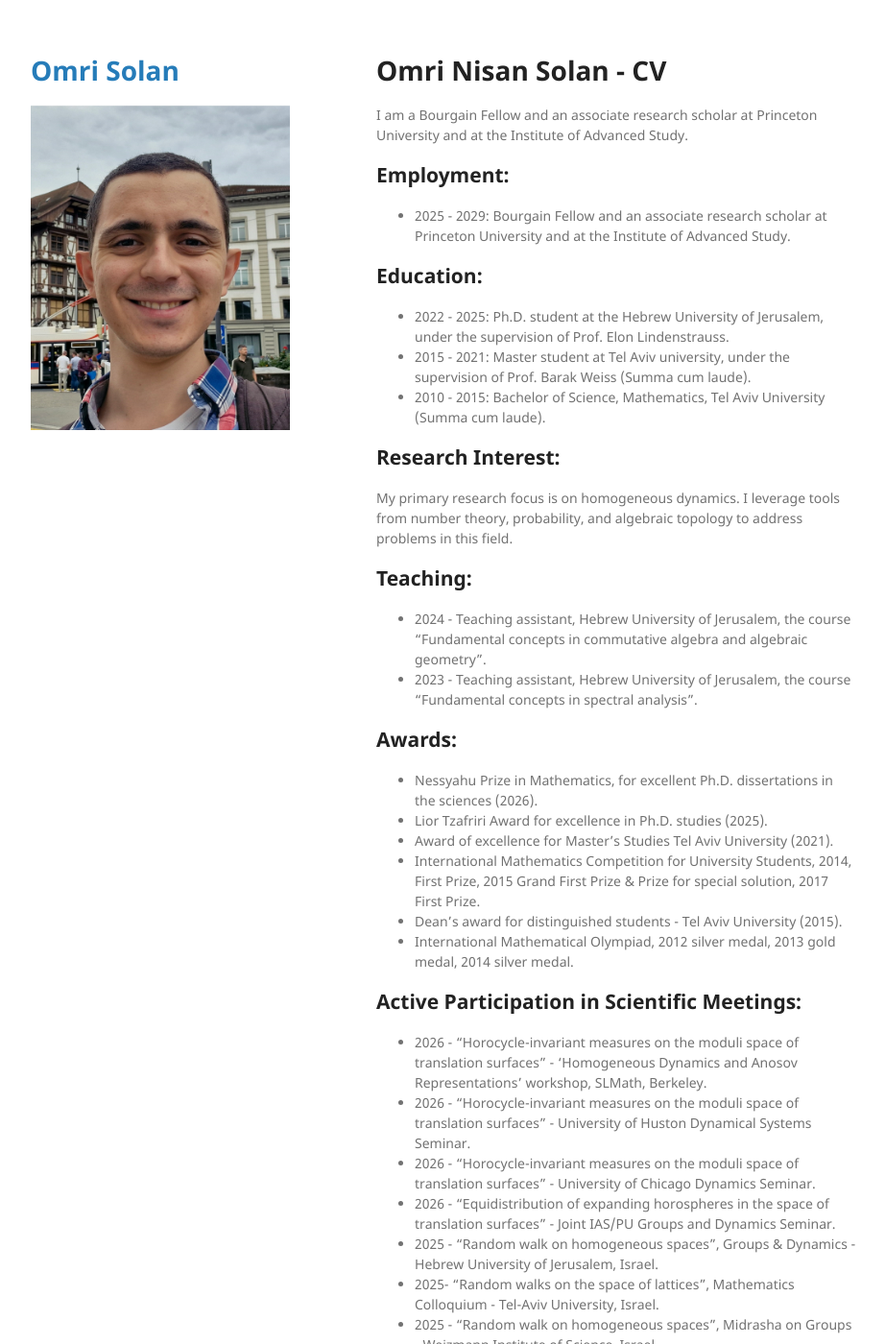
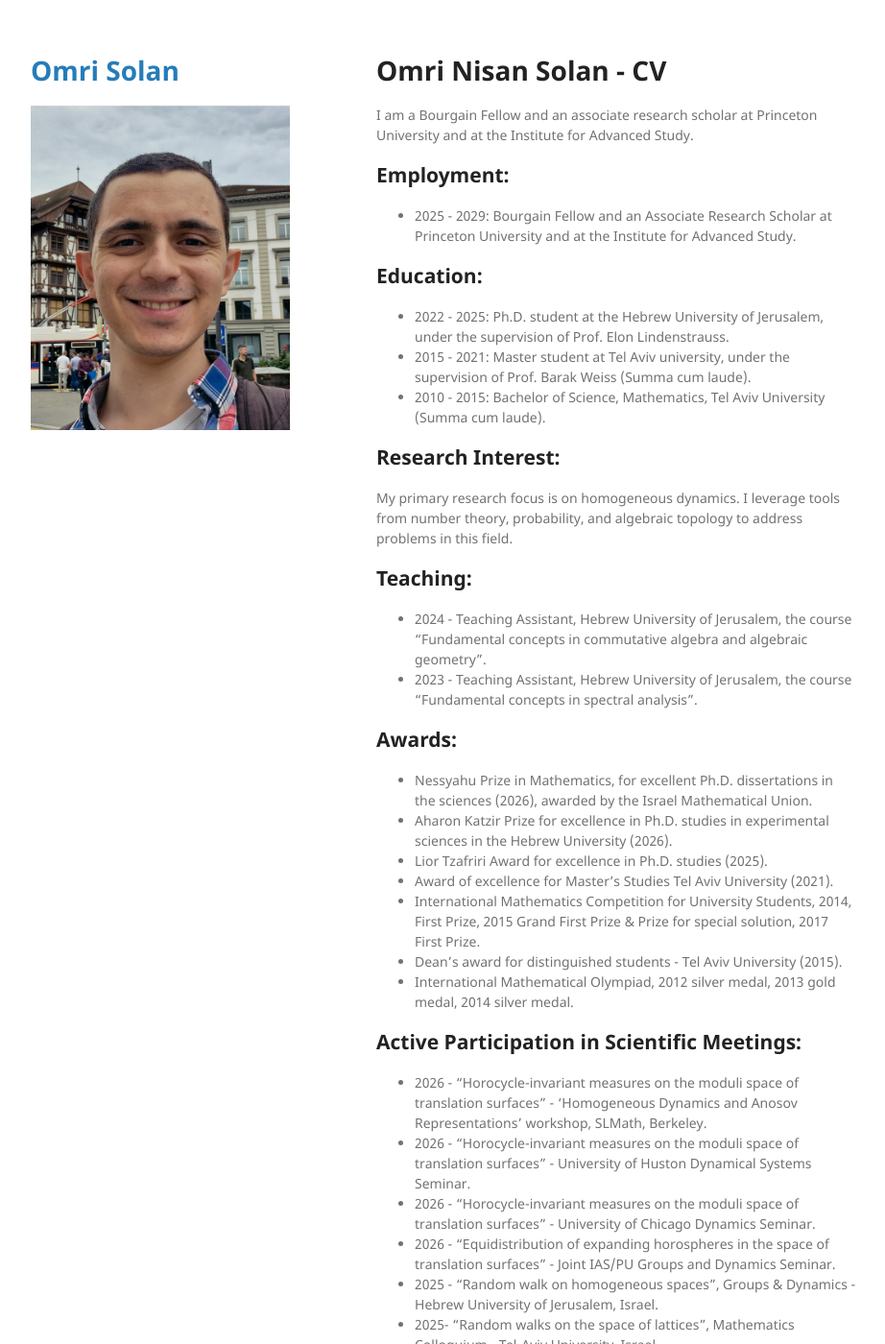
Before and after one commit to omriso/omriso.github.io, a Jekyll site: the page built from CV.md, in a window 1280 px wide and 1400 px high. Shown: the whole window at 96% size, without its empty margins (178-1100 px from the left). Built offline with Jekyll 4.4.1, drawn with Linux system fonts in a browser that asks for light colours.

Commit message:
Fixed some mistakes

```diff
--- a/CV.md
+++ b/CV.md
@@ -6,13 +6,13 @@ layout: default
 
 # **Omri Nisan Solan \- CV**
 
-I am a Bourgain Fellow and an associate research scholar at Princeton University and at the Institute of Advanced Study.
+I am a Bourgain Fellow and an associate research scholar at Princeton University and at the Institute for Advanced Study.
 
 <!-- PDF version: [CV](./CV.pdf) -->
 
 ## **Employment:**
 
-* 2025 \- 2029: Bourgain Fellow and an associate research scholar at Princeton University and at the Institute of Advanced Study.
+* 2025 \- 2029: Bourgain Fellow and an Associate Research Scholar at Princeton University and at the Institute for Advanced Study.
 
 
 ## **Education:**
@@ -28,12 +28,13 @@ My primary research focus is on homogeneous dynamics. I leverage tools from numb
 
 ## **Teaching:**
 
-* 2024 \- Teaching assistant, Hebrew University of Jerusalem, the course “Fundamental concepts in commutative algebra and algebraic geometry”.
-* 2023 \- Teaching assistant, Hebrew University of Jerusalem, the course “Fundamental concepts in spectral analysis”.
+* 2024 \- Teaching Assistant, Hebrew University of Jerusalem, the course “Fundamental concepts in commutative algebra and algebraic geometry”.
+* 2023 \- Teaching Assistant, Hebrew University of Jerusalem, the course “Fundamental concepts in spectral analysis”.
 
 ## **Awards:**
 
-* Nessyahu Prize in Mathematics, for excellent Ph.D. dissertations in the sciences (2026).
+* Nessyahu Prize in Mathematics, for excellent Ph.D. dissertations in the sciences (2026), awarded by the Israel Mathematical Union.
+* Aharon Katzir Prize for excellence in Ph.D. studies in experimental sciences in the Hebrew University (2026).
 * Lior Tzafriri Award for excellence in Ph.D. studies (2025).
 * Award of excellence for Master's Studies Tel Aviv University (2021).
 * International Mathematics Competition for University Students, 2014, First Prize, 2015 Grand First Prize & Prize for special solution, 2017 First Prize.
```
Also changed, not shown: index.md (+2 -2 lines), 1 other file.
